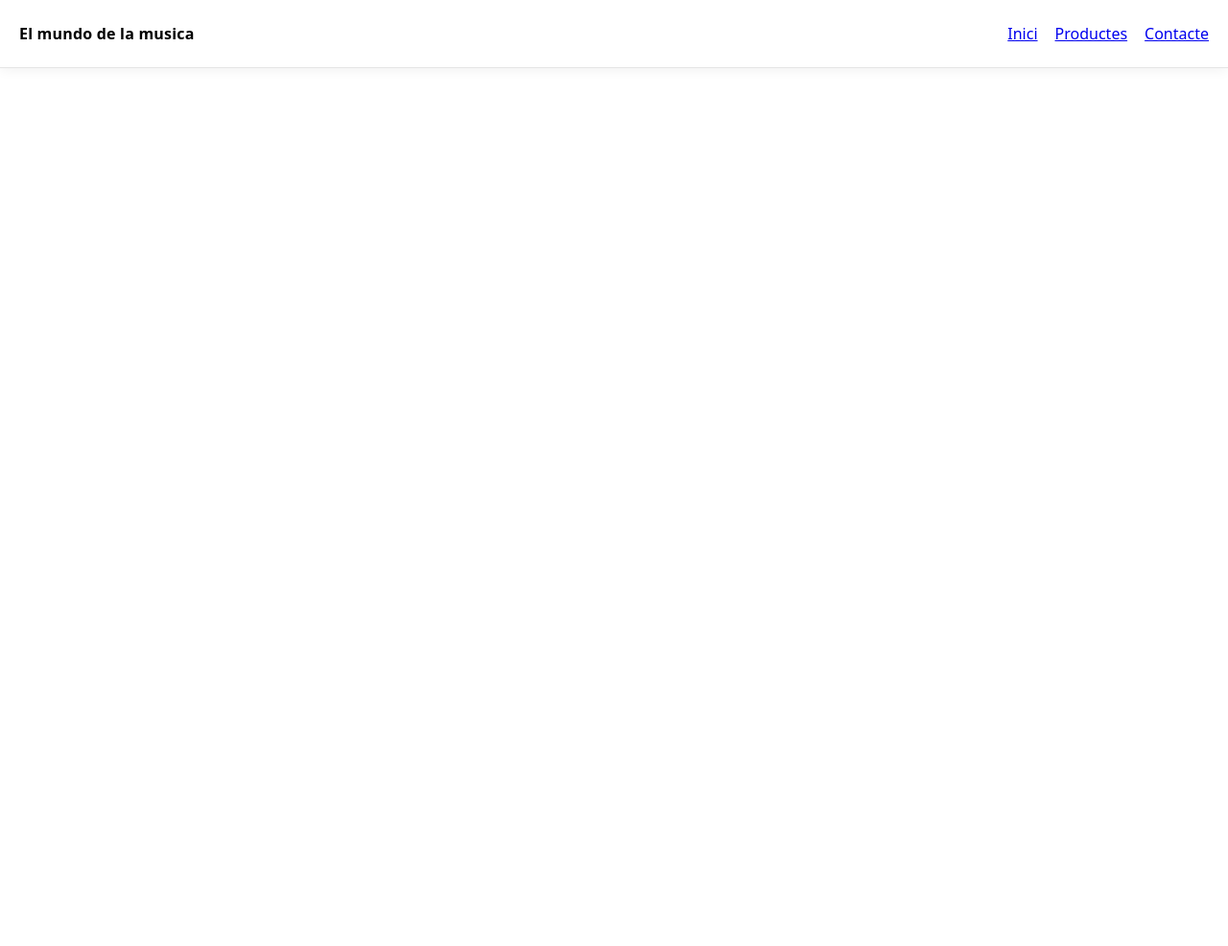
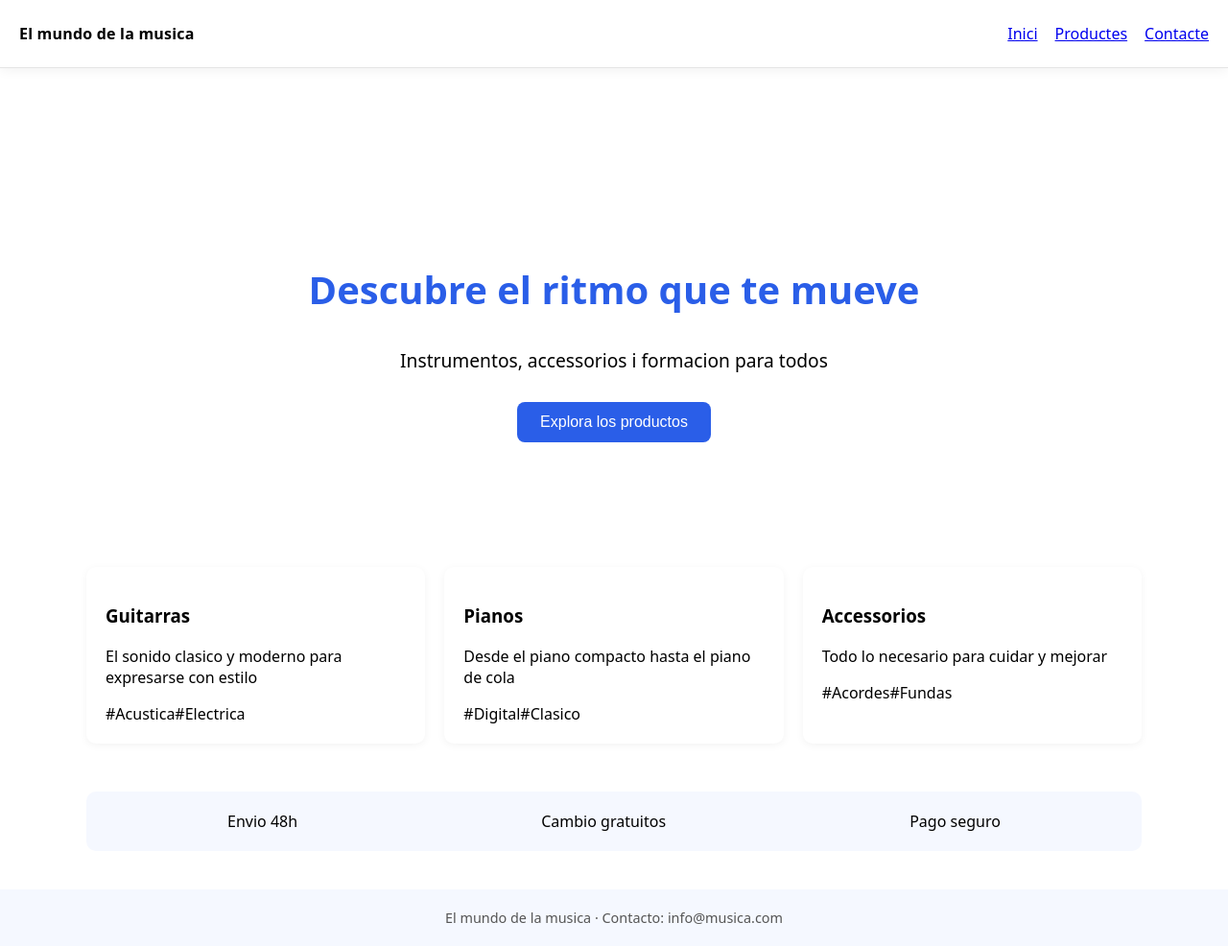
Before and after one commit to Fer206/DAM1M04-Exercici002, a plain HTML site: page index.html in a window 1280 px wide. Shown: the whole page at 96% size. Before the commit the page ends 800 px from the top, so only its background shows below. Drawn offline with Linux system fonts and the light colour scheme.

Commit message:
Final del index

```diff
--- a/global.css
+++ b/global.css
@@ -47,7 +47,7 @@ html, body {
     padding: 0;
     margin: 0;
 }
-/*Peu*/
+/*Pie*/
 footer {
      text-align: center;
   padding: 20px;
@@ -57,7 +57,7 @@ footer {
   font-size: 0.9rem;
 }
 
-/* --- Contenidor general --- */
+/* Contenedor general */
 .container {
   max-width: 1100px;
   margin: 90px auto 0 auto; /* 90px per compensar el menú fix */
--- a/index.html
+++ b/index.html
@@ -5,7 +5,54 @@
     <meta name="viewport" content="width=device-width, initial-scale=1.0">
     <link rel="stylesheet" href="global.css">
     <meta name="viewport" content="width=device-width, initial-scale=1" />
-    <title>Principal</title>
+    <title>Mundo de la musica</title>
+    <style>
+        .hero {
+            text-align: center;
+            padding: 80px 20px;
+            background: white;
+            border-radius: 12px;
+        }
+        .hero h1 {
+            font-size: 2.5rem;
+            color: var(--color-primari);
+        }
+        .hero p {
+         font-size: 1.2rem;
+        }
+        .hero button {
+      background: var(--color-primari);
+      color: white;
+      border: none;
+      padding: 12px 24px;
+      font-size: 1rem;
+      border-radius: 8px;
+      cursor: pointer;
+      margin-top: 10px;
+    }
+    .collections {
+      display: flex;
+      flex-wrap: wrap;
+      gap: 20px;
+      margin-top: 50px;
+    }
+    .card {
+      flex: 1 1 300px;
+      background: white;
+      border-radius: 10px;
+      box-shadow: 0 2px 8px rgba(0,0,0,0.05);
+      padding: 20px;
+    }
+    .benefits {
+      display: flex;
+      justify-content: space-around;
+      background: var(--color-secundari);
+      padding: 20px;
+      border-radius: 10px;
+      margin-top: 50px;
+      font-weight: 500;
+    }
+    </style>
 </head>
 <body>
     <nav class="topnav">
@@ -16,4 +63,40 @@
             <li><a href="contacte.html">Contacte</a></li>
         </ul>
     </nav>
+    <main class="container">
+        <section class="hero">
+            <h1>Descubre el ritmo que te mueve</h1>
+            <p>Instrumentos, accessorios i formacion para todos</p>
+            <button>Explora los productos</button>
+        </section>
+
+        <section class="collections">
+            <div class="card">
+                <h3>Guitarras</h3>
+                <p>El sonido clasico y moderno para expresarse con estilo</p>
+                <span>#Acustica</span><span>#Electrica</span>
+            </div>
+            <div class="card">
+                <h3>Pianos</h3>
+                <p>Desde el piano compacto hasta el piano de cola</p>
+                <span>#Digital</span><span>#Clasico</span>
+            </div>
+            <div class="card">
+                <h3>Accessorios</h3>
+                <p>Todo lo necesario para cuidar y mejorar</p>
+                <span>#Acordes</span><span>#Fundas</span>
+            </div>
+        </section>
+
+        <section class="benefits">
+            <div>Envio 48h</div>
+            <div>Cambio gratuitos</div>
+            <div>Pago seguro</div>
+        </section>
+    </main>
+    <footer>
+        El mundo de la musica · Contacto: info@musica.com
+  </footer>
+    </footer>
 </body>
+</html>
```
